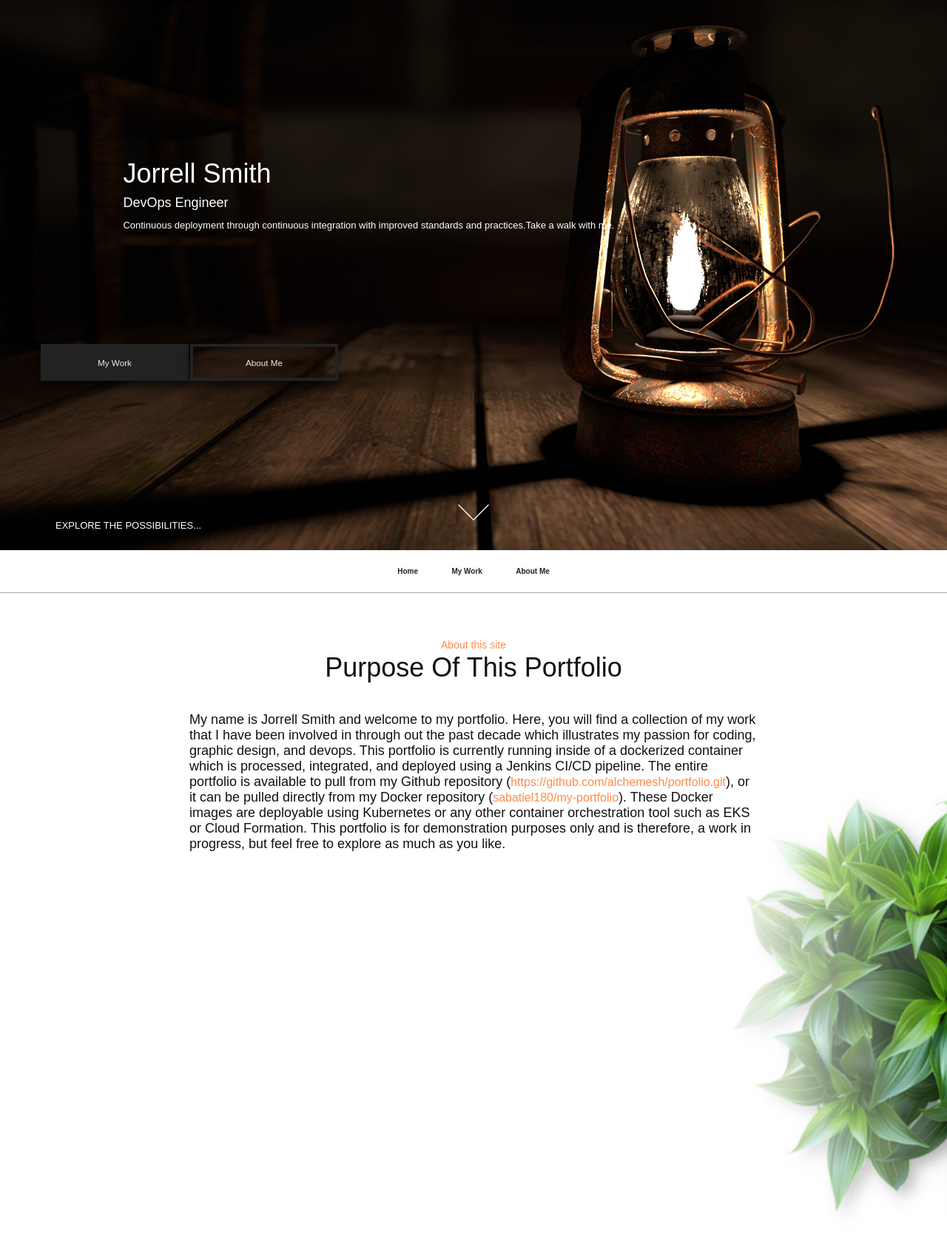
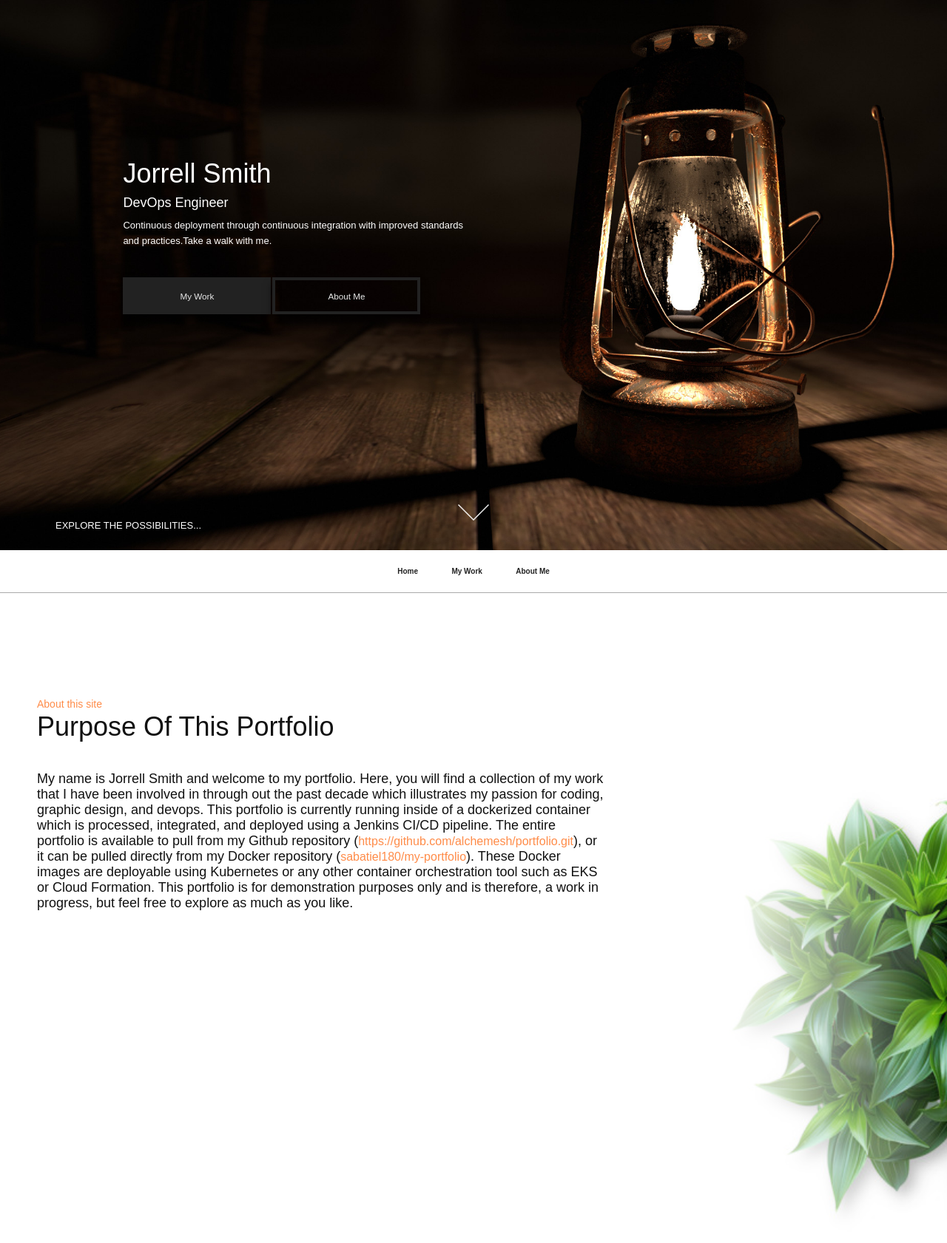
Before and after one commit to alchemesh/portfolio, a PHP site: page / in a window 1280 px wide. Shown: the top 1681 px of the page at 74% size. Run offline with PHP 8.4, Linux system fonts and the light colour scheme.

Commit message:
Updates 03-18-2025

```diff
--- a/html/css/profile_mobilehome.css
+++ b/html/css/profile_mobilehome.css
@@ -383,6 +383,11 @@ button:hover {
         flex-basis: auto;
         /*height:125px;*/
 
+}
+
+.portfolio-info-text {
+        width: 100%;
+        display: block;
 }
 
 .journeyJS .topinnercontainerimg {
@@ -1077,8 +1082,10 @@ button:hover {
 	.aboutMe .topimageviewoverlay-inner {padding-top:80px;}
 	.aboutMe .topimageviewoverlay-img {width:280px;height:740px;margin-left:55%;}
 
-	.journeyJS .topimageroll .topinnerbutton {margin-top:35px;}
+	/*.journeyJS .topimageroll .topinnerbutton {margin-top:35px;}*/
+        .journeyJS .topimageroll .bannerbutton:nth-child(2) { padding-left: 2px; }
         .topimageviewnav-container { flex-direction: row;}
+        .portfolio-info-text { width: 80%; }
         .journeyJS .topmenurolldesk span {font-size:.80em;}
 }
 
@@ -1090,6 +1097,7 @@ button:hover {
                 -ms-flex-pack: left;
                 justify-content: left;
         }
+        .portfolio-info-text { width: 70%; }
 	.account-navigation {margin-top: 15px; height: 100vh; border-right: 1px solid #ddd;}
         .account-navigation.is-active { width: 31%; }
         .account-navigation.is-active {
@@ -1114,12 +1122,19 @@ button:hover {
 	}
 
 
-	.journeyJS .topinnercontainercontent {height:175px;}
+	/*.journeyJS .topinnercontainercontent {height:175px;}*/
+
+        .topimageviewnav {
+                width: 90%;
+                margin-left: auto;
+                margin-right: auto;
+                padding-left: 8%;
+        }
 
 
 	.aboutMe .topimageviewoverlay-img {width:310px;height:819px;margin-left:60%;}
 
-	.journeyJS .topimageroll .topinnerbutton {margin-top:75px;}
+	/*.journeyJS .topimageroll .topinnerbutton {margin-top:75px;}*/
 	.journeyJS .topmenurolldesk span {font-size:1.00em;}
 	.template .topimageroll .carousel-slide-layout {max-width: 768px;margin-top: -14px;}
         .aboutMe .topimageroll .carousel-slide-layout > .carousel-slide-row, .mywork .topimageroll .carousel-slide-layout > .carousel-slide-row, .projects .topimageroll .carousel-slide-layout > .carousel-slide-row, .fullview .topimageroll .carousel-slide-layout > .carousel-slide-row {padding: 0 6%;}
@@ -1129,14 +1144,14 @@ button:hover {
 
 
 @media screen and (min-width: 990px) {
-	.journeyJS .topinnercontainercontent {height:200px;}
+	/*.journeyJS .topinnercontainercontent {height:200px;}*/
         .account-navigation.is-active { width: 23%; }
 	.aboutMe .topimageviewunderlay-inner {padding-top:183px;}
 	.aboutMe .topimageviewoverlay-img {margin-left:70%;}
 
 	.contact .topinnercontainer-info-inner {width:300px;}
 
-	.journeyJS .topimageroll .topinnerbutton {margin-top:50px;}
+	/*.journeyJS .topimageroll .topinnerbutton {margin-top:50px;}*/
         .aboutMe .topimageroll .carousel-slide-layout, .mywork .topimageroll .carousel-slide-layout, .projects .topimageroll .carousel-slide-layout, .fullview .topimageroll .carousel-slide-layout {max-width: 1024px;}
 	.aboutMe .topimageroll .carousel-slide-layout, .mywork .topimageroll .carousel-slide-layout, .fullview .topimageroll .carousel-slide-layout {margin-top: -14px;}
         .aboutMe .topimageroll .carousel-slide-layout > .carousel-slide-row, .mywork .topimageroll .carousel-slide-layout > .carousel-slide-row, .projects .topimageroll .carousel-slide-layout > .carousel-slide-row, .fullview .topimageroll .carousel-slide-layout > .carousel-slide-row {padding: 0 9%;}
--- a/html/css/profile_mobilehome2.css
+++ b/html/css/profile_mobilehome2.css
@@ -1098,6 +1098,15 @@ svg:not(:root) {
 
 @media screen and (min-width: 768px) {
 	.journeyJS .blueprint-subheading{margin-bottom: 80px;}
+	.descript-portfolio, .descript-portfolio-inner {
+		width: 100%;
+		-webkit-justify-content: start;
+		-ms-flex-pack: justify;
+		justify-content: flex-start;
+		align-items: initial;
+	}
+
+	.descript-portfolio-inner { padding-top:10vh;}
 
 	.descript-portfolio span { text-align: left; }
 	.descript-portfolio h1 { text-align: left; }
@@ -1283,7 +1292,7 @@ svg:not(:root) {
 	.template .template-grid .device.laptop .device-hardware, .projects .template-grid .device.laptop .device-hardware {height: 511px;}
 	.template .template-grid .device.monitor .device-hardware, .projects .template-grid .device.monitor .device-hardware {height: 462px;}
 	.descript-portfolio { -webkit-justify-content: right; -ms-flex-pack: justify; justify-content: right; }
-	.descript-portfolio-inner { width: 60vw; }
+	.descript-portfolio-inner { width: 60vw; padding-right:22vw;}
 	.descript-portfolio p { width: auto; }
 	.descript-tidbits {opacity: 1; visibility: visible;}
 }
--- a/html/index.php
+++ b/html/index.php
@@ -75,7 +75,7 @@
 									<div>
 										<h1>Jorrell Smith</h1>
 										<h4 style="margin-top: 10px;">DevOps Engineer</h4>
-										<span style="width:60%;">Continuous deployment through continuous integration with improved standards and practices.Take a walk with me.</span>
+										<span class="portfolio-info-text">Continuous deployment through continuous integration with improved standards and practices.Take a walk with me.</span>
 										<!--<span style="display:block;">standards and practices.Take a walk with me.</span>-->
 									</div>
 								</div>
@@ -84,7 +84,7 @@
 					</div>
 
 					<div class="topimageviewnav" >
-						<div class="jorrellS-container-container">
+						<div class="jorrellS-container-container" style="width:100%">
 							<div class="jorrellS-row topimageviewnav-container">
 								<div class="bannerbutton">
 									<div class="bannertext">
@@ -92,7 +92,7 @@
 										</div>
 									</div>
 								</div>
-								<div class="bannerbutton" style=";padding-left:2px;">
+								<div class="bannerbutton">
 									<div class="bannertext">
 										<div class="topinnerbutton transparent"><a href="/aboutme/" class="ui-btn ui-btn-inline ui-shadow" style="border:4px solid #222;">About Me</a>
 										</div>
```
Also changed, not shown: html/scripts/fullview.php (+4 -4 lines), html/scripts/websites.php (+8 -7 lines), 1 other file.
